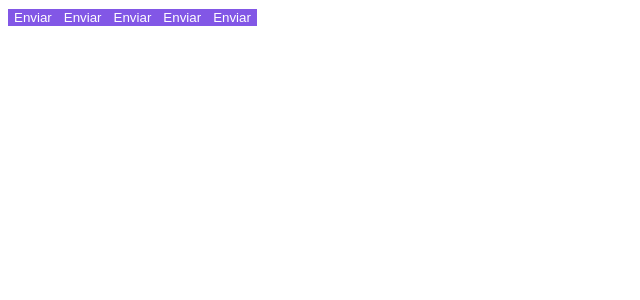
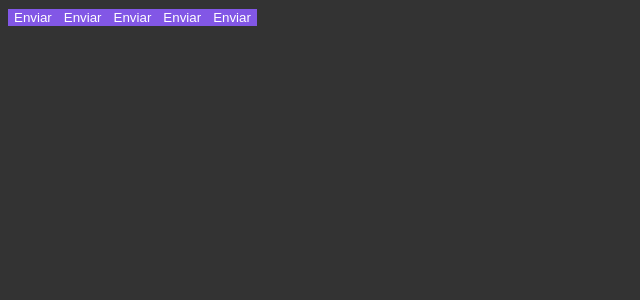
Before and after one commit to lirasusejdev/ignite-23-Project02, a React (Vite) app in the folder 02-ignite-timer/: page / in a window 1280 px wide. Shown: the top 300 px of the page, without its empty margins (0-640 px from the left). Built offline with nearby package versions, Linux system fonts and the light colour scheme.

Commit message:
add Estilos Globais

```diff
--- a/02-ignite-timer/src/App.tsx
+++ b/02-ignite-timer/src/App.tsx
@@ -1,6 +1,7 @@
 import { ThemeProvider } from 'styled-components'
 import { Button } from './components/Button'
 import { defaultTheme } from './styles/themes/default'
+import { GlobalStyle } from './styles/global'
 
 export function App() {
   return (
@@ -10,6 +11,7 @@ export function App() {
       <Button variant="danger" />
       <Button variant="success" />
       <Button />
+      <GlobalStyle />
     </ThemeProvider>
   )
 }
--- a/02-ignite-timer/src/components/Button.styles.ts
+++ b/02-ignite-timer/src/components/Button.styles.ts
@@ -11,9 +11,9 @@ const buttonVariants = {
   success: 'green'
 }
 export const ButtonContainer = styled.button<ButtonContainerProps>`
-  border-radius: '4px';
+  border-radius: '6px';
   border: 0;
-  margin: '8px';
+  margin: '10px';
   background-color: ${props => props.theme.primary};
   color: ${props => props.theme.white};
   /* ${props => {
--- /dev/null
+++ b/02-ignite-timer/src/styles/global.ts
@@ -0,0 +1,16 @@
+import { createGlobalStyle } from 'styled-components'
+
+export const GlobalStyle = createGlobalStyle`
+* {
+  margin: 0,
+  padding: 0,
+  box-sizing: border-box,
+
+}
+
+body {
+  background:  #333;
+  color: #ffff,
+
+}
+`
```
